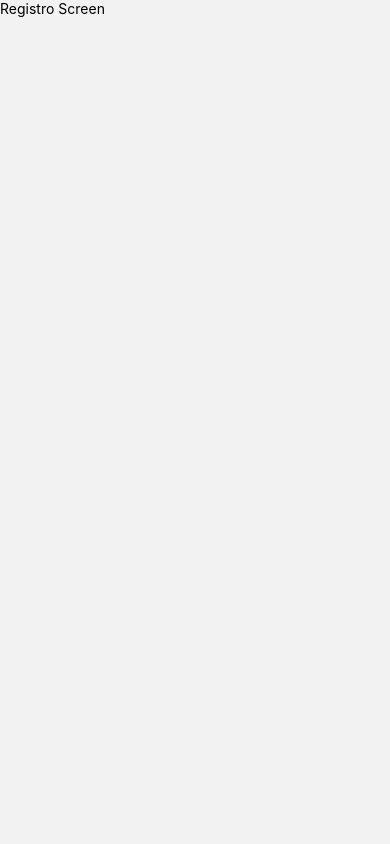
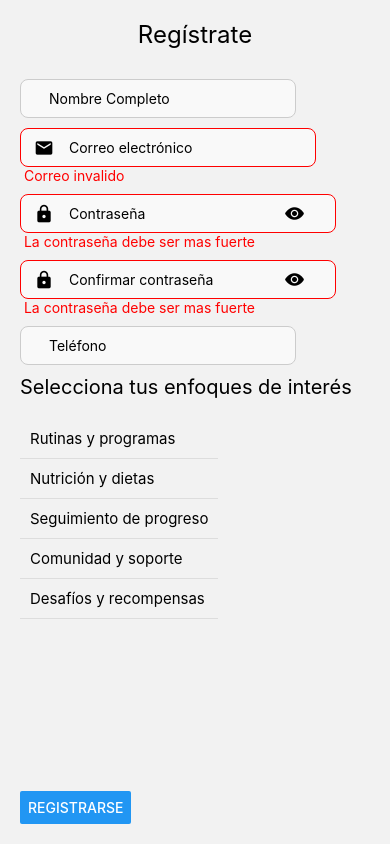
Before and after one commit to Wilmer007/MiProyectoMovil, a React Native app in the folder MiProyectoApp/: screen /Registro in a window 390 px wide. Built offline with nearby package versions, Linux system fonts and the light colour scheme.

Commit message:
Avance De Registro
Se avanzo con la pantalla de registro

```diff
--- a/MiProyectoApp/package.json
+++ b/MiProyectoApp/package.json
@@ -20,10 +20,13 @@
     "react-native-gesture-handler": "~2.28.0",
     "react-native-reanimated": "~4.1.1",
     "react-native-safe-area-context": "~5.6.0",
-    "react-native-screens": "~4.16.0"
+    "react-native-screens": "~4.16.0",
+    "react-native-select-dropdown": "^4.0.1",
+    "react-native-vector-icons": "^10.3.0"
   },
   "devDependencies": {
     "@types/react": "~19.1.0",
+    "@types/react-native-vector-icons": "^6.4.18",
     "typescript": "~5.9.2"
   },
   "private": true
--- a/MiProyectoApp/src/Screens/HomeScreen.tsx
+++ b/MiProyectoApp/src/Screens/HomeScreen.tsx
@@ -2,9 +2,11 @@
 import { StyleSheet } from "react-native";
 import { Button } from "react-native";
 
-export default function HomeScreen({route}: any) {
+export default function HomeScreen({navigation}: any) {
 
 const handleGuardarRutinas = () => {
+    // perform the save action or navigate; using console.log as a placeholder
+    navigation.navigate('GuardarRutinas');
 }
 
 
--- a/MiProyectoApp/src/Screens/LoginScreen.tsx
+++ b/MiProyectoApp/src/Screens/LoginScreen.tsx
@@ -60,20 +60,7 @@
         </View>
       </View>
 
-      <View
-        style={{
-          position: 'absolute',
-          left: 0,
-          right: 0,
-          bottom: 10,
-          flexDirection: 'row',
-          justifyContent: 'center',
-          alignItems: 'center',
-          paddingHorizontal: 16,
-
-          pointerEvents: 'box-none',
-        }}
-      >
+      <View style={styles.ImagenesDeAbajo}>
         <Image
           source={require('/Users/wilmerisaacgodoyescoto/Documents/ProgramacionMovil/MiProyectoMovil/MiProyectoApp/src/depositphotos_284191856-stock-illustration-gym-logo-vector.jpg')}
           style={{ width: 150, height: 100, marginRight: 25 }}
@@ -214,6 +201,17 @@
       // slight visual effects
       opacity: 0.98,
       transform: [{ rotate: '-2deg' }],
+    },
+    ImagenesDeAbajo :{
+      position: 'absolute',
+          left: 0,
+          right: 0,
+          bottom: 10,
+          flexDirection: 'row',
+          justifyContent: 'center',
+          alignItems: 'center',
+          paddingHorizontal: 16,
+
+          pointerEvents: 'box-none',
     }
-  }
-);
+});
--- a/MiProyectoApp/src/Screens/Registro.tsx
+++ b/MiProyectoApp/src/Screens/Registro.tsx
@@ -1,15 +1,120 @@
-import { View, Text, Button } from "react-native";
+import React, { useState } from "react";
 import { SafeAreaView } from "react-native-safe-area-context";
-
-export default function  Registro(navigate: any) {
-
-    return (
-
-        <SafeAreaView>
-            <Text>Registro Screen</Text>
-        </SafeAreaView>
+import CustomInput from "../Components/Custominput";
 
 
+import { View, Text, Button, TouchableOpacity, FlatList, StyleSheet } from "react-native";
 
-    );
-}
+            export default function Registro({ navigation }: any) {
+                const enfoques = [
+                    { id: "1", title: "Rutinas y programas" },
+                    { id: "2", title: "Nutrición y dietas" },
+                    { id: "3", title: "Seguimiento de progreso" },
+                    { id: "4", title: "Comunidad y soporte" },
+                    { id: "5", title: "Desafíos y recompensas" },
+                ];
+
+                const [name, setName] = useState("");
+                const [email, setEmail] = useState("");
+                const [password, setPassword] = useState("");
+                const [confirmPassword, setConfirmPassword] = useState("");
+                const [phone, setPhone] = useState("");
+                const [selectedIds, setSelectedIds] = useState<string[]>([]); // IDs of selected items
+
+                const handleSelect = (item: { id: string; title: string }) => {
+                    setSelectedIds((prev) =>
+                        prev.includes(item.id) ? prev.filter((id) => id !== item.id) : [...prev, item.id]
+                    );
+                };
+
+                const handleSendForm = () => {
+                    if (name.trim() === "" || email.trim() === "") return;
+
+                    const selectedItems = enfoques.filter((e) => selectedIds.includes(e.id));
+
+                    const form = {
+                        name,
+                        email,
+                        password,
+                        confirmPassword,
+                        phone,
+                        enfoques: selectedItems,
+                    };
+
+                    navigation.navigate("Tabs", {
+                        screen: "Home",
+                        params: { form },
+                    });
+                };
+
+                return (
+
+
+                    <SafeAreaView style={styles.container}>
+                        <Text style={styles.CenterText}>Regístrate</Text>
+                        <CustomInput value={name} placeholder="Nombre Completo" onChange={setName} />
+                        <CustomInput value={email} placeholder="Correo electrónico" type="email" onChange={setEmail} />
+                        <CustomInput value={password} placeholder="Contraseña" type="password" onChange={setPassword} />
+                        <CustomInput
+                            value={confirmPassword}
+                            placeholder="Confirmar contraseña"
+                            type="password"
+                            onChange={setConfirmPassword}
+                        />
+                        <CustomInput value={phone} placeholder="Teléfono" type="number" onChange={setPhone} />
+
+                        <Text style={[styles.MainText, { fontSize: 20 }]}>Selecciona tus enfoques de interés</Text>
+                        <FlatList
+                            data={enfoques}
+                            keyExtractor={(item) => item.id}
+                            renderItem={({ item }) => {
+                                const selected = selectedIds.includes(item.id);
+                                return (
+                                    <TouchableOpacity
+                                        style={[styles.option, selected && styles.optionSelected]}
+                                        onPress={() => handleSelect(item)}
+                                    >
+                                        <Text style={[styles.optionText, selected && styles.optionTextSelected]}>{item.title}</Text>
+                                    </TouchableOpacity>
+                                );
+                            }}
+                        />
+
+                        <Button title="Registrarse" onPress={handleSendForm} />
+                    </SafeAreaView>
+
+                );
+            }
+
+            const styles = StyleSheet.create({
+                container: {
+                    flex: 1,
+                    alignItems: "flex-start",
+                    justifyContent: "center",
+                    padding: 20,
+                },
+                MainText: {
+                    fontSize: 24,
+                    marginBottom: 20,
+                },
+                option: {
+                    padding: 10,
+                    borderBottomWidth: 1,
+                    borderBottomColor: "#ddd",
+                    width: "100%",
+                },
+                optionSelected: {
+                    backgroundColor: "#e6f0ff",
+                },
+                optionText: {
+                    fontSize: 15,
+                },
+                optionTextSelected: {
+                    fontWeight: "600",
+                },
+                CenterText :{
+                fontSize: 24,
+                    marginBottom: 30,
+                    alignSelf: 'center',
+                }
+            });
```
Also changed, not shown: 1 other file (tests, documents, lock files or other folders).
